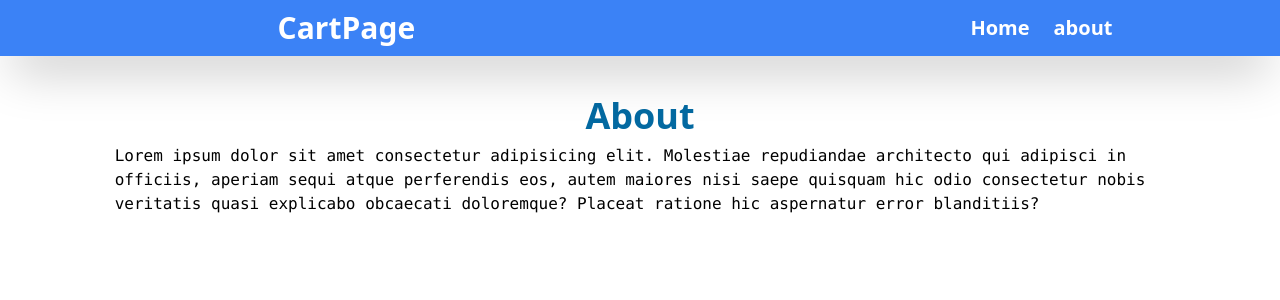
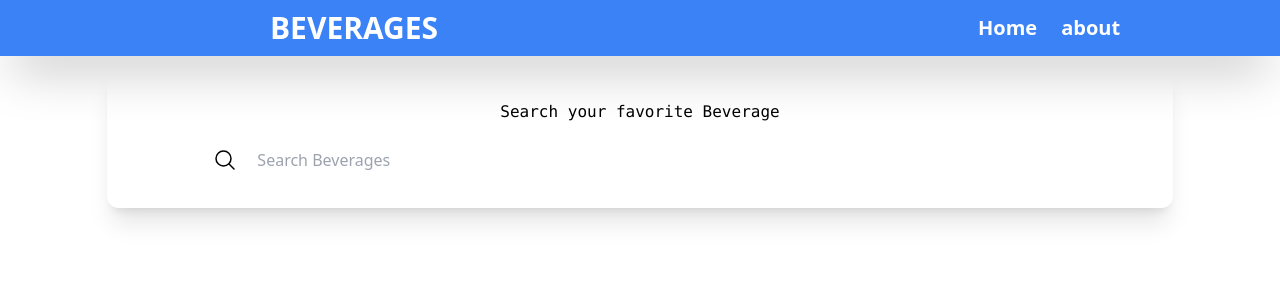
Before and after one commit to Arunendrasingh/CodingNinjaProjects, a React (Create React App) app in the folder beverages/: page / in a window 1280 px wide. Shown: the top 300 px of the page. Built offline with nearby package versions, Linux system fonts and the light colour scheme.

Commit message:
Completed Search form..

```diff
--- a/beverages/src/App.js
+++ b/beverages/src/App.js
@@ -1,12 +1,14 @@
 import React from "react";
 import Navbar from "./components/Navbar";
 import About from "./components/About";
+import Home from "./components/Home";
 
 function App() {
   return (
     <>
       <Navbar />
-      <About />
+      {/* <About /> */}
+      <Home />
     </>
   );
 }
--- /dev/null
+++ b/beverages/src/components/Home.jsx
@@ -0,0 +1,10 @@
+import React from 'react'
+import Search from './Search'
+
+function Home() {
+  return (
+    <div><Search /></div>
+  )
+}
+
+export default Home
--- a/beverages/src/components/Navbar.jsx
+++ b/beverages/src/components/Navbar.jsx
@@ -5,7 +5,7 @@ const Navbar = () => {
     <nav className="navbar sticky top-0 z-10">
       <div className="nav-center flex justify-around items-center h-14 bg-blue-500 shadow-2xl">
         <a href="/">
-        <h3 className="logo text-3xl text-white font-semibold">CartPage</h3></a>
+        <h3 className="logo text-3xl text-white font-semibold uppercase">beverages</h3></a>
         <div className="nav-container w-8">
           <a href="/" className="nav-links font-semibold text-xl text-white me-3">Home</a>
           <a href="/" className="nav-links font-semibold text-xl text-white ms-3 title">about</a>
--- /dev/null
+++ b/beverages/src/components/Search.jsx
@@ -0,0 +1,38 @@
+import React from "react";
+
+function Search() {
+  return (
+    <div className="search-form my-3 w-5/6 mx-auto shadow-xl py-5 rounded-xl">
+      <h3 className="text-center font-mono pt-3 mb-2">
+        Search your favorite Beverage{" "}
+      </h3>
+      <div className="form-control w-4/5 mx-auto flex">
+        <label htmlFor="" className="h-14 grid my-auto me-2">
+          <svg
+            xmlns="http://www.w3.org/2000/svg"
+            fill="none"
+            viewBox="0 0 24 24"
+            stroke-width="1.5"
+            stroke="currentColor"
+            className="w-6 h-6 my-auto"
+          >
+            <path
+              stroke-linecap="round"
+              stroke-linejoin="round"
+              d="m21 21-5.197-5.197m0 0A7.5 7.5 0 1 0 5.196 5.196a7.5 7.5 0 0 0 10.607 10.607Z"
+            />
+          </svg>
+        </label>
+        <input
+          type="text"
+          name="search"
+          id="search"
+          placeholder="Search Beverages"
+          className="w-full h-14 hover:ring-2 rounded-lg p-3 ring-offset-2 ring-sky-600 hover:ring-offset-4"
+        />
+      </div>
+    </div>
+  );
+}
+
+export default Search;
```
